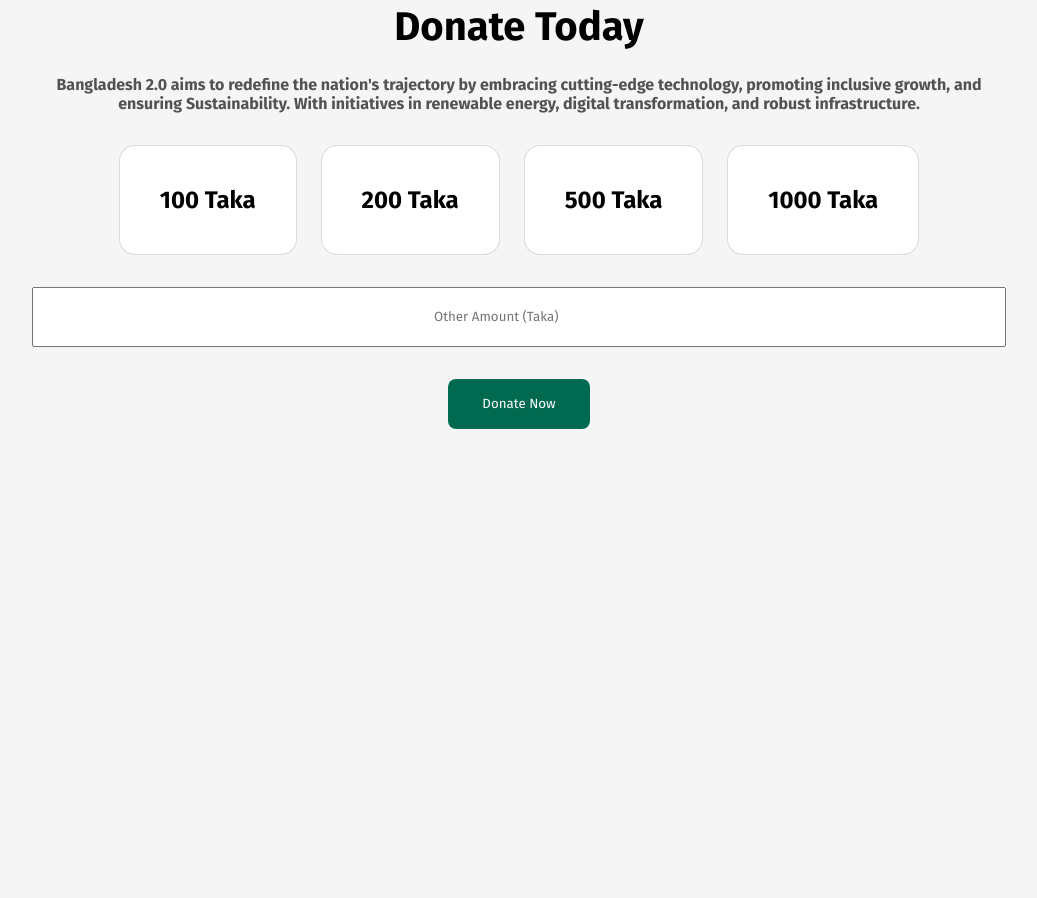
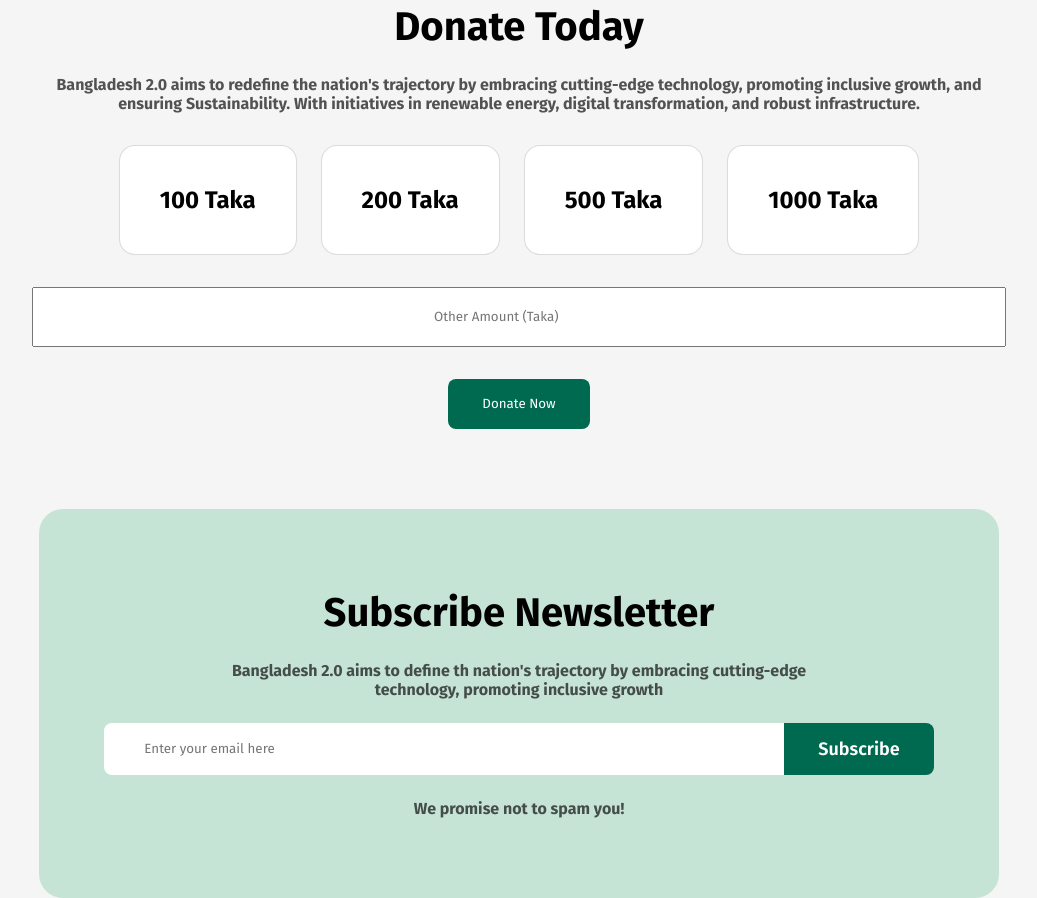
Before and after one commit to soponalways/Bangladesh-2.0, a plain HTML site: page index.html in a window 1280 px wide. Shown: the part 4444-5342 px from the top of the page, without its empty margins (121-1158 px from the left). Before the commit the page ends 4953 px from the top, so only its background shows below. Drawn offline with Linux system fonts and the light colour scheme; a web font is replaced by a local one.

Commit message:
NewsLetter Done

```diff
--- a/index.html
+++ b/index.html
@@ -199,6 +199,18 @@
             <input type="text" placeholder="Other Amount (Taka)">
             <input type="submit" value="Donate Now">
         </section>
+         <!-- Newsletter Section start -->
+         <section class="newsletter">
+            <h1 class="section-title">Subscribe Newsletter</h1>
+            <p style="text-align: center;" class="section-description">Bangladesh 2.0 aims to define th nation's trajectory by embracing cutting-edge <br> technology, promoting inclusive growth</p>
+            <div class="input-or-submit">
+                    <input type="text" placeholder="Enter your email here">
+                    <input type="submit" value="Subscribe">
+            </div>
+            <p class="section-description a transition hover">
+                We promise not to spam you!
+            </p>
+         </section>
     </main>
     <footer>
 
--- a/styles/style.css
+++ b/styles/style.css
@@ -367,3 +367,46 @@ header nav {
 .donate-section input[type="submit"]:hover{
     background-color: red;
 }
+
+/* NewsLetter Section styles */
+
+.newsletter{
+    margin: 0 160px;
+    background-color: #C6E4D6;
+    border-radius: 24px;
+    padding: 80px 100px;
+    display: flex;
+    flex-direction: column;
+    gap: 24px;
+    justify-content: space-between;
+    align-items: center;
+
+}
+.input-or-submit{
+    display: flex;
+    gap: 0;
+}
+.input-or-submit input[type="text"]{
+    padding: 18px 40px;
+    width: 600px;
+    border-radius: 8px 0 0 8px;
+    border: none;
+}
+.input-or-submit input[type="submit"]{
+    background-color: #006A50;
+    padding: 0 34px;
+    font-weight: 600;
+    font-size: 18px;
+    color: white;
+    border-radius: 0 8px 8px 0;
+    border: none;
+}
+.input-or-submit input[type="submit"]:hover{
+    background-color: purple;
+}
+.newsletter .a:hover{
+    background-color: purple;
+    padding: 10px 15px;
+    color: white;
+    border-radius: 8px;
+}
```
